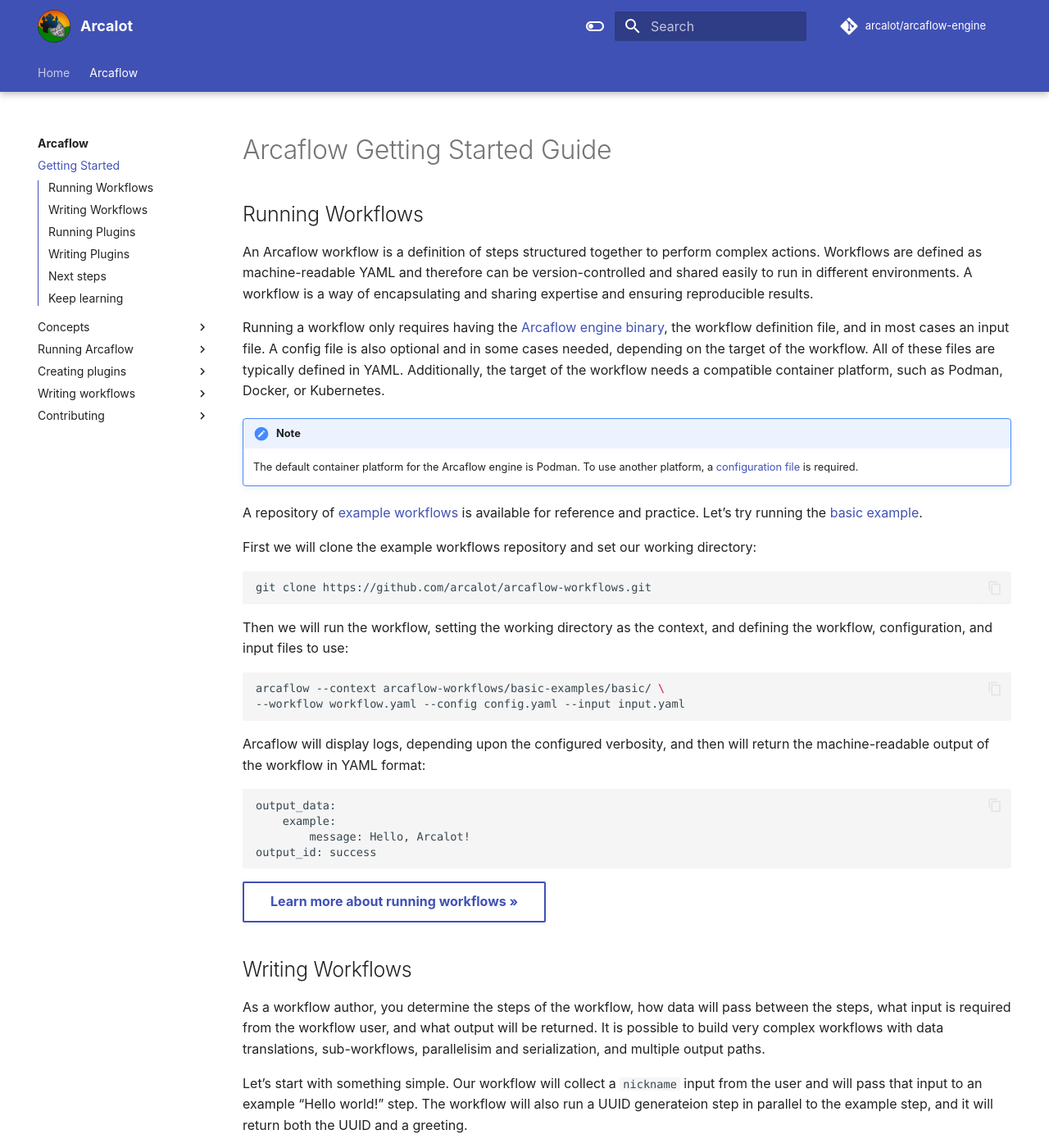
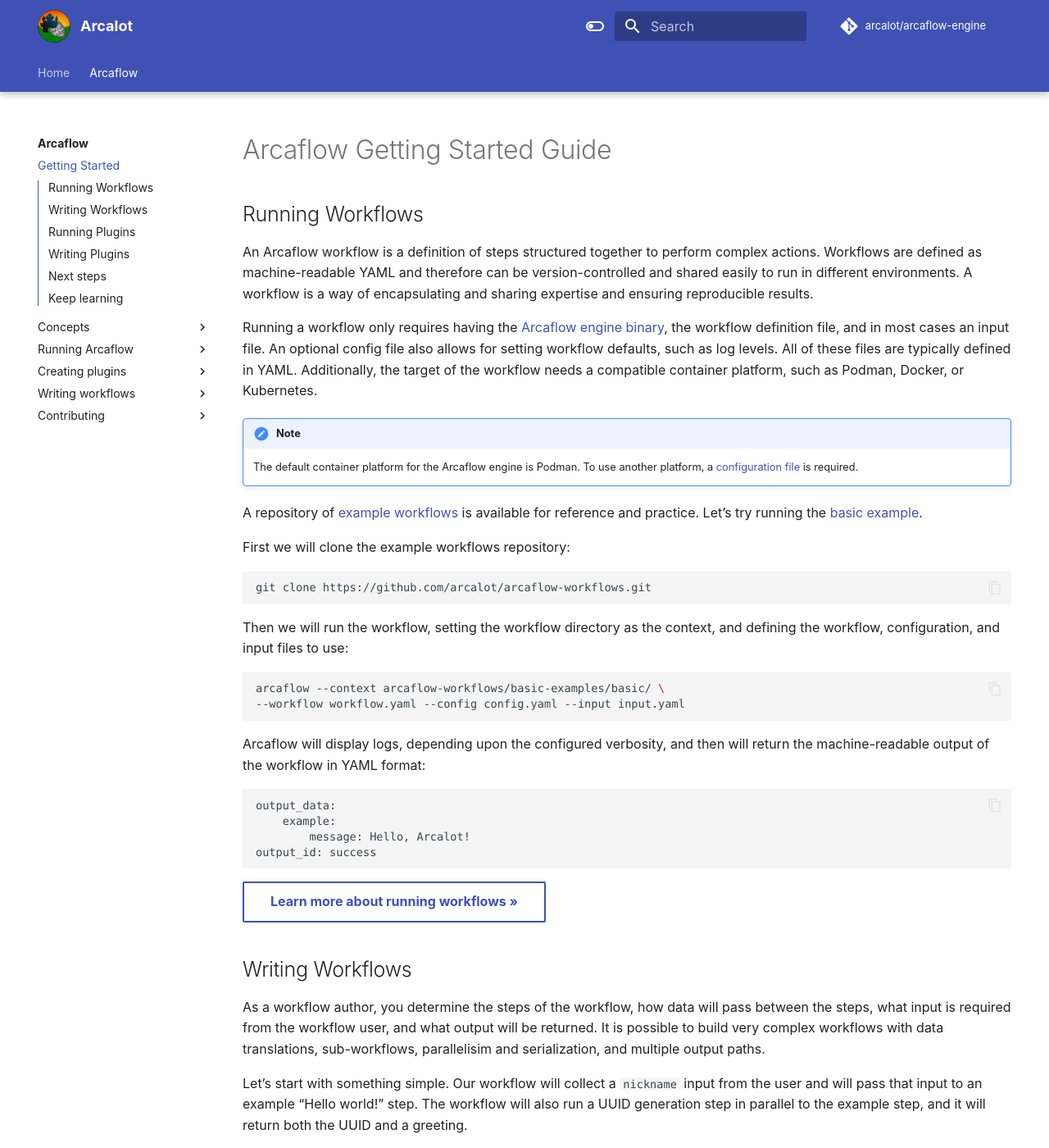
Before and after one commit to arcalot/arcalot.github.io, an MkDocs documentation site: the page built from docs/arcaflow/getting-started.md, in a window 1280 px wide and 1400 px high. Shown: the whole window at 82% size. Built offline with MkDocs 1.6.1 and Material for MkDocs 9.7.7, drawn with Linux system fonts in a browser that asks for light colours; comment, search, counter and statistics services are not loaded; some of the changed text lies outside the part shown.

Commit message:
updates from PR feedback

````diff
--- a/docs/arcaflow/getting-started.md
+++ b/docs/arcaflow/getting-started.md
@@ -3,20 +3,20 @@
 ## Running Workflows
 An Arcaflow workflow is a definition of steps structured together to perform complex actions. Workflows are defined as machine-readable YAML and therefore can be version-controlled and shared easily to run in different environments. A workflow is a way of encapsulating and sharing expertise and ensuring reproducible results.
 
-Running a workflow only requires having the [Arcaflow engine binary](https://github.com/arcalot/arcaflow-engine/releases), the workflow definition file, and in most cases an input file. A config file is also optional and in some cases needed, depending on the target of the workflow. All of these files are typically defined in YAML. Additionally, the target of the workflow needs a compatible container platform, such as Podman, Docker, or Kubernetes.
+Running a workflow only requires having the [Arcaflow engine binary](https://github.com/arcalot/arcaflow-engine/releases), the workflow definition file, and in most cases an input file. An optional config file also allows for setting workflow defaults, such as log levels. All of these files are typically defined in YAML. Additionally, the target of the workflow needs a compatible container platform, such as Podman, Docker, or Kubernetes.
 
 !!! note
     The default container platform for the Arcaflow engine is Podman. To use another platform, a [configuration file](/arcaflow/running/setup/#configuration) is required.
 
 A repository of [example workflows](https://github.com/arcalot/arcaflow-workflows) is available for reference and practice. Let's try running the [basic example](https://github.com/arcalot/arcaflow-workflows/basic-examples/basic).
 
-First we will clone the example workflows repository and set our working directory:
+First we will clone the example workflows repository:
 
 ```bash
 git clone https://github.com/arcalot/arcaflow-workflows.git
 ```
 
-Then we will run the workflow, setting the working directory as the context, and defining the workflow, configuration, and input files to use:
+Then we will run the workflow, setting the workflow directory as the context, and defining the workflow, configuration, and input files to use:
 
 ```bash
 arcaflow --context arcaflow-workflows/basic-examples/basic/ \
@@ -37,7 +37,7 @@
 ## Writing Workflows
 As a workflow author, you determine the steps of the workflow, how data will pass between the steps, what input is required from the workflow user, and what output will be returned. It is possible to build very complex workflows with data translations, sub-workflows, parallelisim and serialization, and multiple output paths.
 
-Let's start with something simple. Our workflow will collect a `nickname` input from the user and will pass that input to an example "Hello world!" step. The workflow will also run a UUID generateion step in parallel to the example step, and it will return both the UUID and a greeting.
+Let's start with something simple. Our workflow will collect a `nickname` input from the user and will pass that input to an example "Hello world!" step. The workflow will also run a UUID generation step in parallel to the example step, and it will return both the UUID and a greeting.
 
 In the first part of the `workflow.yaml` file we will define the workflow compatibility version and the input schema for the workflow. In the input schema, we are expecting only a single input called `nickname` with a type of `string`.
 
````
Also changed, not shown: other parts of docs/arcaflow/getting-started.md (+1 -1 lines).
